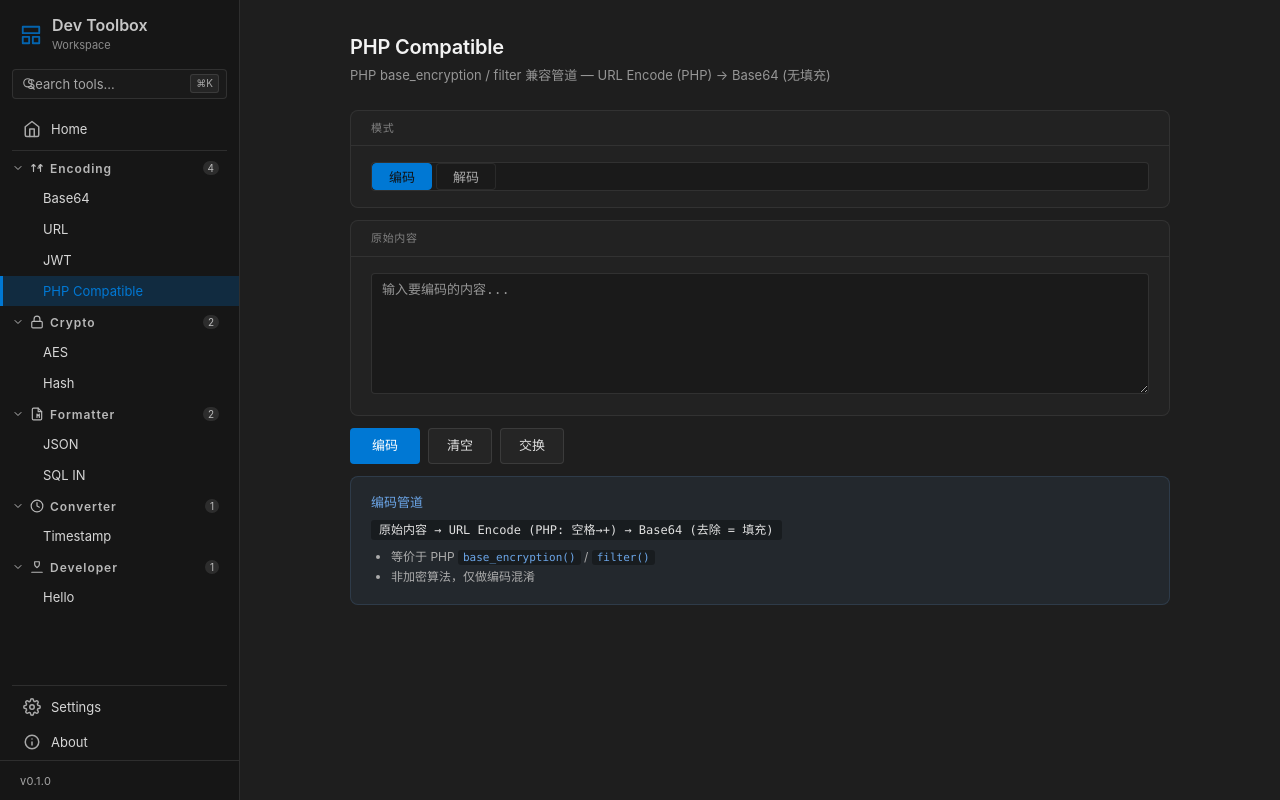
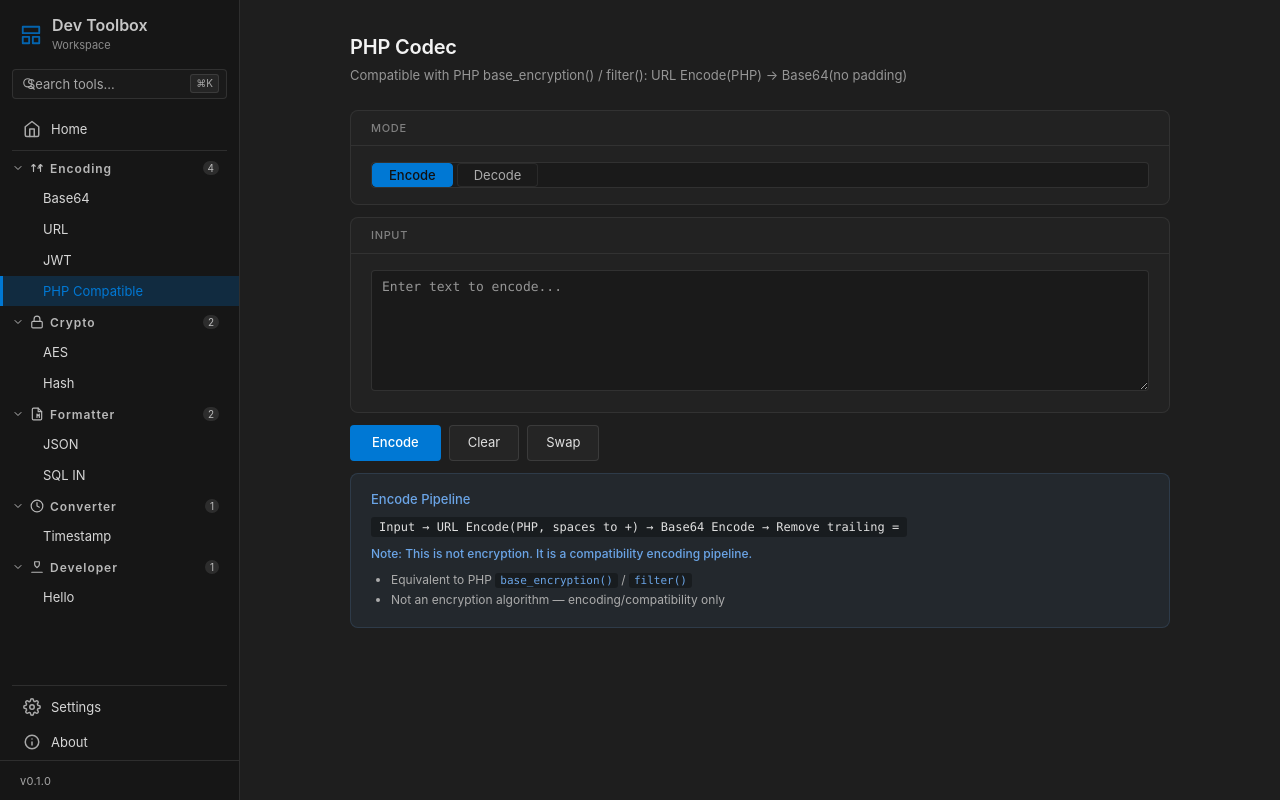
Before and after one commit to smallLazy/dev-toolbox, a Vue app: page /preset/php-compatible in a window 1280 px wide. Built offline with nearby package versions, Linux system fonts and the light colour scheme.

Commit message:
refactor(preset): align PHP Codec UI copy with English style

```diff
--- a/src/plugins/preset-php-compatible.plugin.ts
+++ b/src/plugins/preset-php-compatible.plugin.ts
@@ -8,10 +8,10 @@ import { definePlugin } from '@/sdk/plugin'
 
 export default definePlugin({
   id: 'preset-php-compatible',
-  name: 'PHP Compatible',
+  name: 'PHP Codec',
   icon: 'Package',
   version: '1.0.0',
-  description: 'PHP base_encryption / filter 兼容管道 — URL Encode(PHP) → Base64(无填充)',
+  description: 'Compatible with PHP base_encryption() / filter(): URL Encode(PHP) → Base64(no padding)',
   category: 'encoder',
 
   route: '/preset/php-compatible',
@@ -19,18 +19,19 @@ export default definePlugin({
 
   keywords: [
     'php',
+    'php codec',
     'base_encryption',
     'filter',
     'urlencode',
     'base64',
     'cloud encrypt',
     'cloud-encrypt',
-    'PHP编码',
-    'PHP解码',
-    '参数编码',
-    '请求编码',
-    '兼容编码',
-    'base加密',
+    'encode',
+    'decode',
+    'pipeline',
+    'codec',
+    'url encode',
+    'no padding',
   ],
 
   permissions: ['clipboard:read', 'clipboard:write'],
--- a/src/presets/PresetView.vue
+++ b/src/presets/PresetView.vue
@@ -48,30 +48,30 @@ const showMigrationBanner = computed(() =>
     <div class="page-content">
       <!-- Mode selector -->
       <div class="card">
-        <div class="card-header">模式</div>
+        <div class="card-header">Mode</div>
         <div class="card-body">
           <div class="segmented-control">
             <button
               :class="{ active: mode === 'encode' }"
               @click="switchMode('encode')"
-            >编码</button>
+            >Encode</button>
             <button
               :class="{ active: mode === 'decode' }"
               @click="switchMode('decode')"
-            >解码</button>
+            >Decode</button>
           </div>
         </div>
       </div>
 
       <!-- Input -->
       <div class="card">
-        <div class="card-header">{{ mode === 'encode' ? '原始内容' : '已编码字符串' }}</div>
+        <div class="card-header">Input</div>
         <div class="card-body">
           <textarea
             v-model="input"
             class="dt-textarea"
             rows="6"
-            :placeholder="mode === 'encode' ? '输入要编码的内容...' : '粘贴已编码的字符串...'"
+            :placeholder="mode === 'encode' ? 'Enter text to encode...' : 'Enter text to decode...'"
           />
         </div>
       </div>
@@ -80,10 +80,10 @@ const showMigrationBanner = computed(() =>
       <div class="action-bar">
         <button class="btn-accent" :disabled="loading" @click="execute">
           <span v-if="loading" class="spinner"></span>
-          {{ loading ? '处理中...' : (mode === 'encode' ? '编码' : '解码') }}
+          {{ loading ? 'Processing...' : (mode === 'encode' ? 'Encode' : 'Decode') }}
         </button>
-        <button class="btn-secondary" @click="clear">清空</button>
-        <button class="btn-secondary" @click="swap" :disabled="!output">交换</button>
+        <button class="btn-secondary" @click="clear">Clear</button>
+        <button class="btn-secondary" @click="swap" :disabled="!output">Swap</button>
       </div>
 
       <!-- Error -->
@@ -91,16 +91,16 @@ const showMigrationBanner = computed(() =>
 
       <!-- Migration banner -->
       <div v-if="showMigrationBanner" class="migration-banner">
-        您从旧版「{{ preset.deprecated?.oldName }}」跳转过来。
+        You were redirected from the legacy "{{ preset.deprecated?.oldName }}" tool.
         {{ preset.deprecated?.migrationNote }}
       </div>
 
       <!-- Pipeline preview -->
       <div v-if="pipelineResult && pipelineResult.steps.length > 0" class="card pipeline-card">
-        <div class="card-header">管道预览</div>
+        <div class="card-header">Pipeline Preview</div>
         <div class="card-body pipeline-body">
           <div class="pipeline-step-initial">
-            <span class="pipeline-label">原始内容</span>
+            <span class="pipeline-label">Input</span>
             <code class="pipeline-value">{{ input.slice(0, 80) }}{{ input.length > 80 ? '...' : '' }}</code>
           </div>
           <div v-for="step in pipelineResult.steps" :key="step.stepId" class="pipeline-step">
@@ -108,41 +108,48 @@ const showMigrationBanner = computed(() =>
             <code class="pipeline-value">{{ step.output.slice(0, 100) }}{{ step.output.length > 100 ? '...' : '' }}</code>
           </div>
           <div class="pipeline-timing">
-            总耗时 {{ pipelineResult.totalDurationMs.toFixed(2) }}ms
+            Total {{ pipelineResult.totalDurationMs.toFixed(2) }}ms
           </div>
         </div>
       </div>
 
       <!-- Output -->
       <div v-if="output" class="card card-output">
-        <div class="card-header">输出</div>
+        <div class="card-header">Output</div>
         <div class="card-body">
           <textarea :value="output" class="dt-textarea" rows="6" readonly />
-          <button class="btn-secondary btn-copy" @click="copy">复制</button>
+          <button class="btn-secondary btn-copy" @click="copy">Copy</button>
         </div>
       </div>
 
       <!-- Info -->
       <div class="info-card">
-        <h4>编码管道</h4>
+        <h4 v-if="mode === 'encode'">Encode Pipeline</h4>
+        <h4 v-else>Decode Pipeline</h4>
         <p class="pipeline">
           <code v-if="mode === 'encode'">
-            原始内容 → URL Encode (PHP: 空格→+) → Base64 (去除 = 填充)
+            Input → URL Encode(PHP, spaces to +) → Base64 Encode → Remove trailing =
           </code>
           <code v-else>
-            已编码字符串 → 补 = → Base64 解码 → URL Decode (PHP)
+            Input → Restore Base64 padding → Base64 Decode → URL Decode(PHP)
           </code>
         </p>
+        <p v-if="mode === 'encode'" class="pipeline-note">
+          Note: This is not encryption. It is a compatibility encoding pipeline.
+        </p>
+        <p v-else class="pipeline-note">
+          Note: This is not decryption. It is a compatibility decoding pipeline.
+        </p>
         <ul>
-          <li>等价于 PHP <code>base_encryption()</code> / <code>filter()</code></li>
-          <li>非加密算法，仅做编码混淆</li>
+          <li>Equivalent to PHP <code>base_encryption()</code> / <code>filter()</code></li>
+          <li>Not an encryption algorithm — encoding/compatibility only</li>
         </ul>
       </div>
     </div>
   </div>
 
   <div v-else class="page">
-    <p>未知预设: {{ presetId }}</p>
+    <p>Unknown preset: {{ presetId }}</p>
   </div>
 </template>
 
@@ -231,6 +238,12 @@ const showMigrationBanner = computed(() =>
 }
 .info-card h4 { font-size: var(--text-body); font-weight: var(--weight-medium); color: var(--color-info-text); margin-bottom: var(--space-2); }
 .info-card .pipeline { margin-bottom: var(--space-2); }
+.info-card .pipeline-note {
+  font-size: var(--text-label);
+  color: var(--color-info-text);
+  margin-bottom: var(--space-2);
+  font-weight: var(--weight-medium);
+}
 .info-card .pipeline code {
   font-size: var(--text-label); font-family: var(--font-mono); color: var(--color-neutral-100);
   background: rgba(0,0,0,.3); padding: var(--space-compact) var(--space-2); border-radius: var(--radius-sm);
--- a/src/presets/php-compatible.preset.ts
+++ b/src/presets/php-compatible.preset.ts
@@ -13,8 +13,8 @@ import { encode as base64Encode, decode as base64Decode } from '@/features/base6
 
 export const phpCompatiblePreset: PipelinePreset = {
   id: 'php-compatible',
-  name: 'PHP Compatible',
-  description: 'PHP base_encryption / filter 兼容管道 — URL Encode (PHP) → Base64 (无填充)',
+  name: 'PHP Codec',
+  description: 'Compatible with PHP base_encryption() / filter(): URL Encode(PHP) → Base64(no padding)',
   icon: 'Package',
   category: 'encoding',
   version: '1.0.0',
@@ -49,25 +49,26 @@ export const phpCompatiblePreset: PipelinePreset = {
 
   keywords: [
     'php',
+    'php codec',
     'base_encryption',
     'filter',
     'urlencode',
     'base64',
     'cloud encrypt',
     'cloud-encrypt',
-    'PHP编码',
-    'PHP解码',
-    '参数编码',
-    '请求编码',
-    '兼容编码',
-    'base加密',
+    'encode',
+    'decode',
+    'pipeline',
+    'codec',
+    'url encode',
+    'no padding',
   ],
 
   deprecated: {
     oldRoute: '/cloud-encrypt',
     oldName: 'Cloud Encrypt',
     migrationNote:
-      'Cloud Encrypt 已迁移为 Pipeline Preset「PHP Compatible」。' +
-      '该功能不是加密，而是 URL Encode (PHP) → Base64 (无填充) 的兼容编码流程。',
+      'Cloud Encrypt has been migrated to the Pipeline Preset "PHP Codec". ' +
+      'This is not encryption — it is a compatibility encoding pipeline: URL Encode(PHP) → Base64(no padding).',
   },
 }
```
